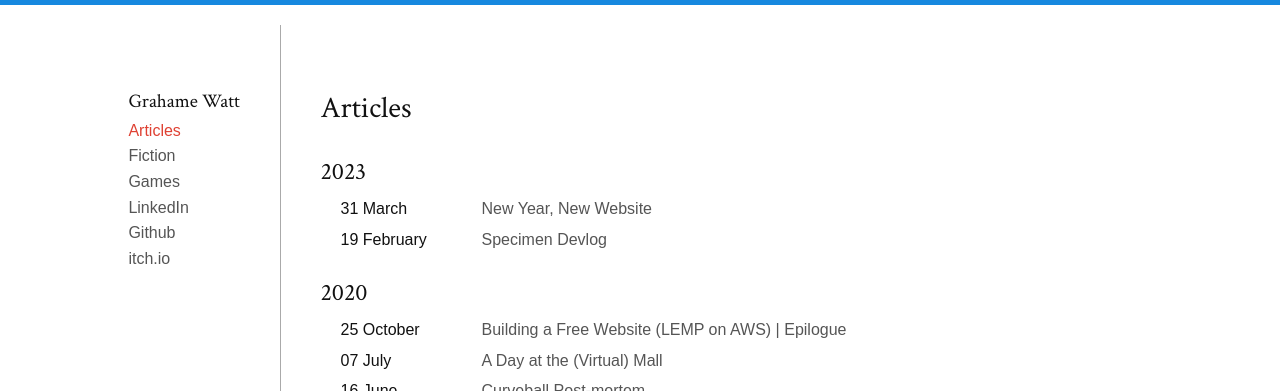
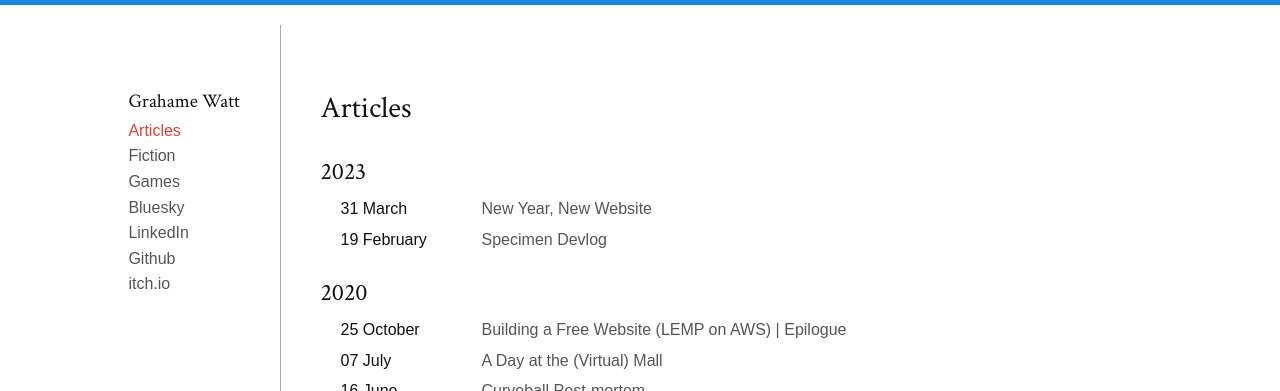
Before and after one commit to GrahameGW/grahamegw.github.io, a Jekyll site: the page built from index.html, in a window 1280 px wide. Shown: the top 391 px of the page. Built offline with Jekyll 4.4.1, drawn with Linux system fonts in a browser that asks for light colours; some web fonts are replaced.

Commit message:
Update navigation.yaml to include bluesky

```diff
--- a/_data/navigation.yaml
+++ b/_data/navigation.yaml
@@ -4,6 +4,8 @@
   link: /fiction.html
 - name: Games
   link: /games.html
+- name: Bluesky
+  link: https://bsky.app/profile/grahame.fyi
 - name: LinkedIn
   link: https://linkedin.com/in/wattgrahame
 - name: Github
```
